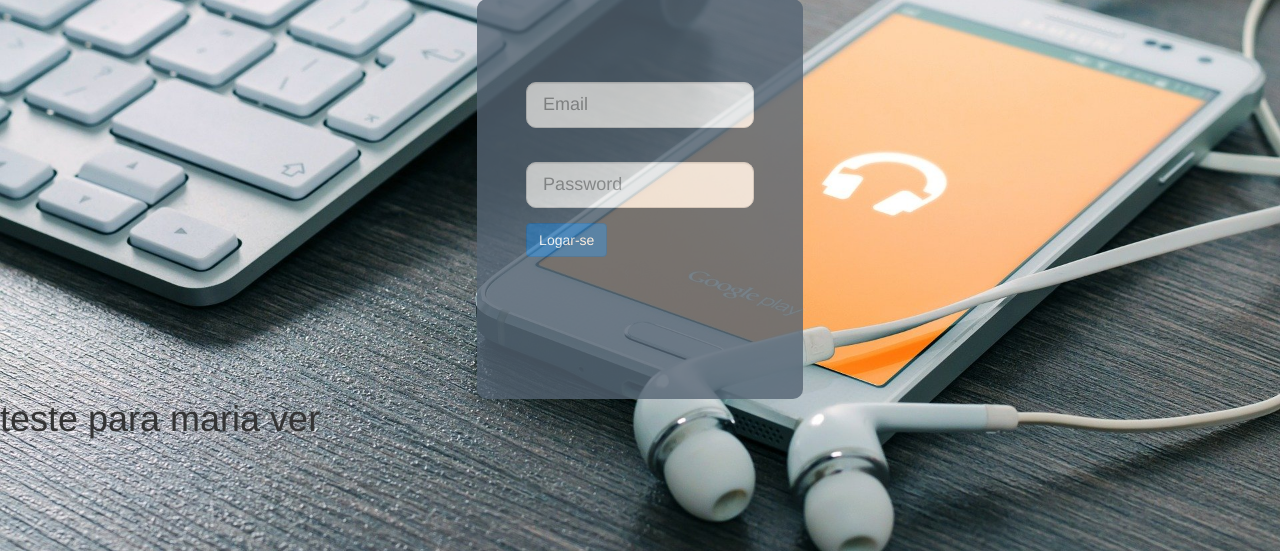
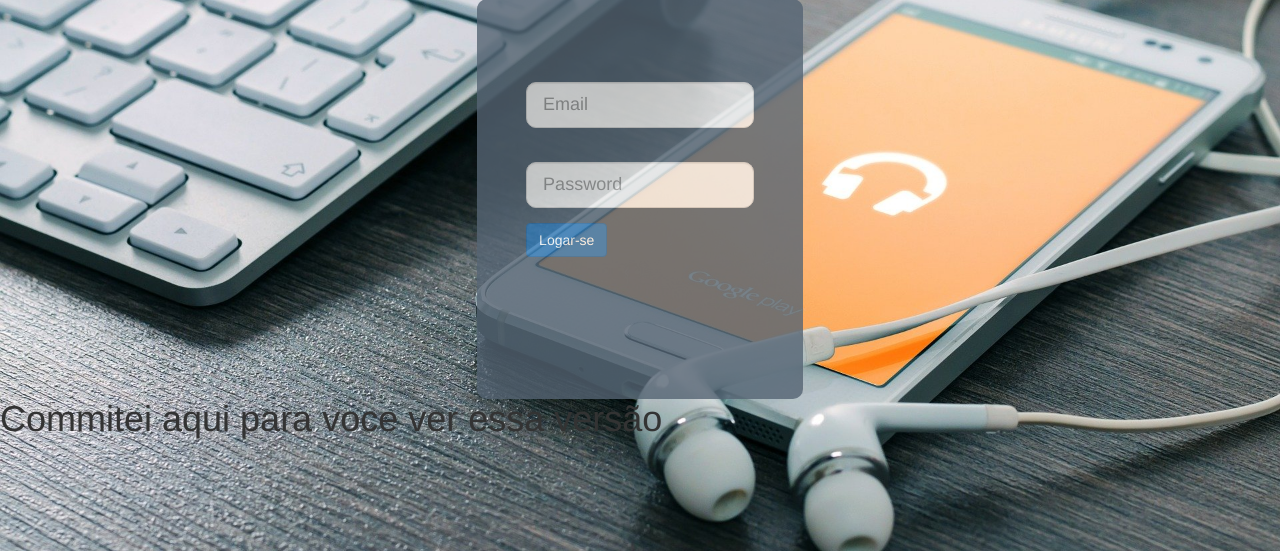
Before and after one commit to 19052000/Sistema_musical, a PHP site: page / in a window 1280 px wide. Shown: the part 249-800 px from the top of the page. Run offline with PHP 8.4, Linux system fonts and the light colour scheme.

Commit message:
Teste de commite
estou colocando nada aqui hehe

```diff
--- a/index.php
+++ b/index.php
@@ -99,7 +99,7 @@
 		</div>
 	</div>
 
-	<h1>teste para maria ver</h1>
+	<h1>Commitei aqui para voce ver essa versão </h1>
 </body>
 
 </html>
```
